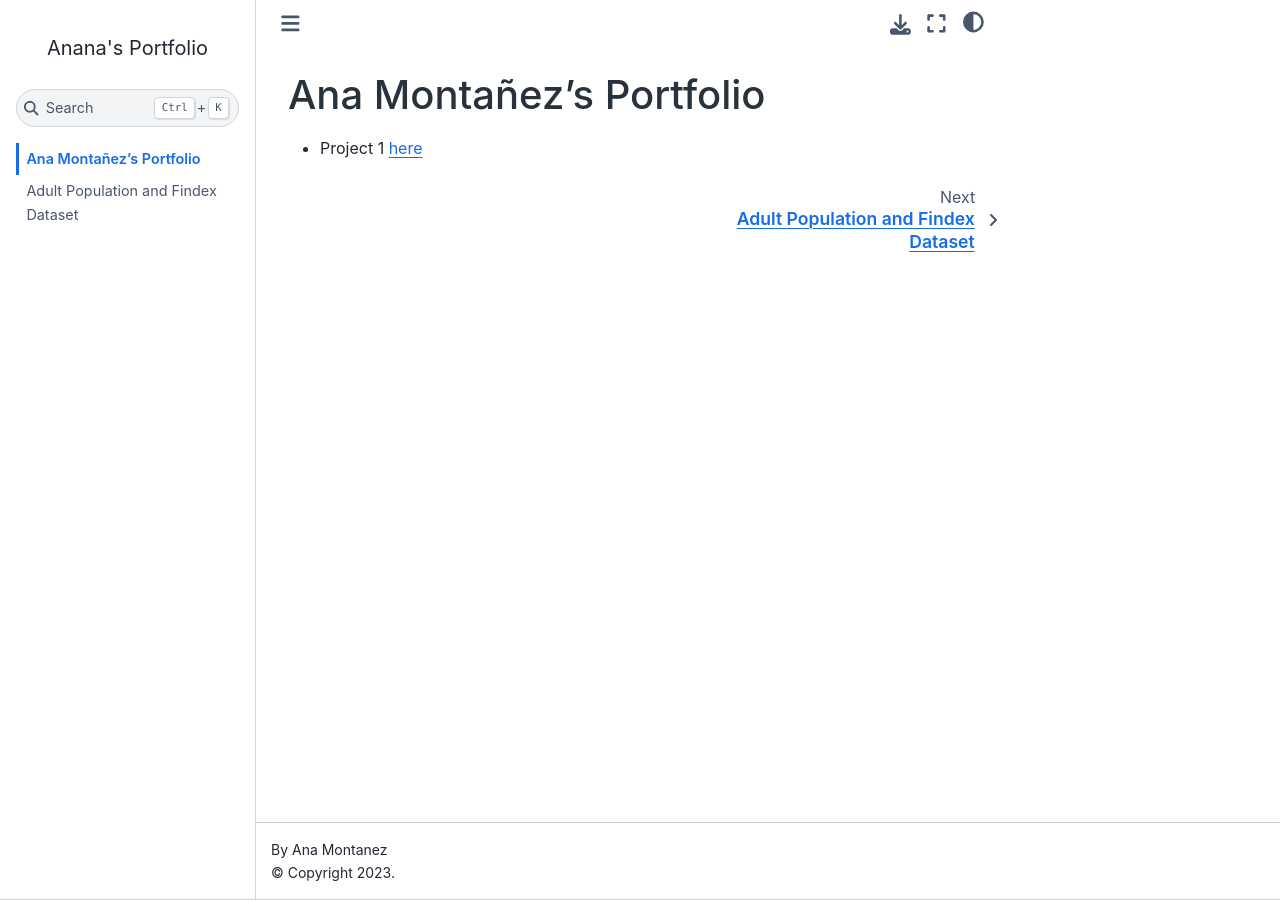
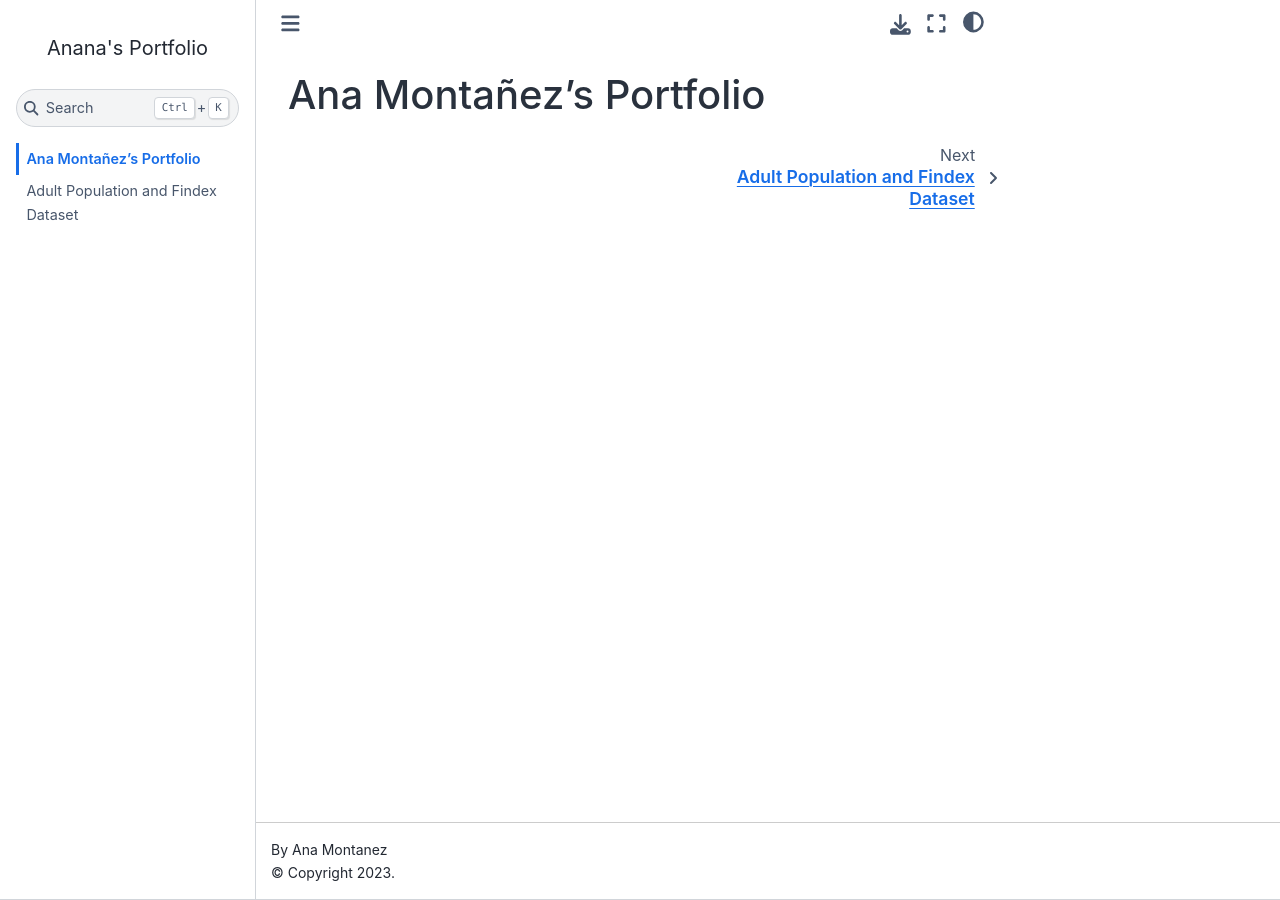
Before and after one commit to Anana2314/Anana2314.github.io, a Jupyter Book: the page built from index.md, in a window 1280 px wide. Built offline with Jupyter Book 1.0.4 settings and Sphinx 7.4.7 and the Sphinx Book theme 1.1.4, drawn with Linux system fonts in a browser that asks for light colours; comment, search, counter and statistics services are not loaded.

Commit message:
Update index.md

```diff
--- a/index.md
+++ b/index.md
@@ -1,3 +1 @@
 # Ana Montañez's Portfolio
-
-* Project 1 [here](https://github.com/Anana2314/Anana2314.github.io/blob/main/project_1.ipynb)
```
